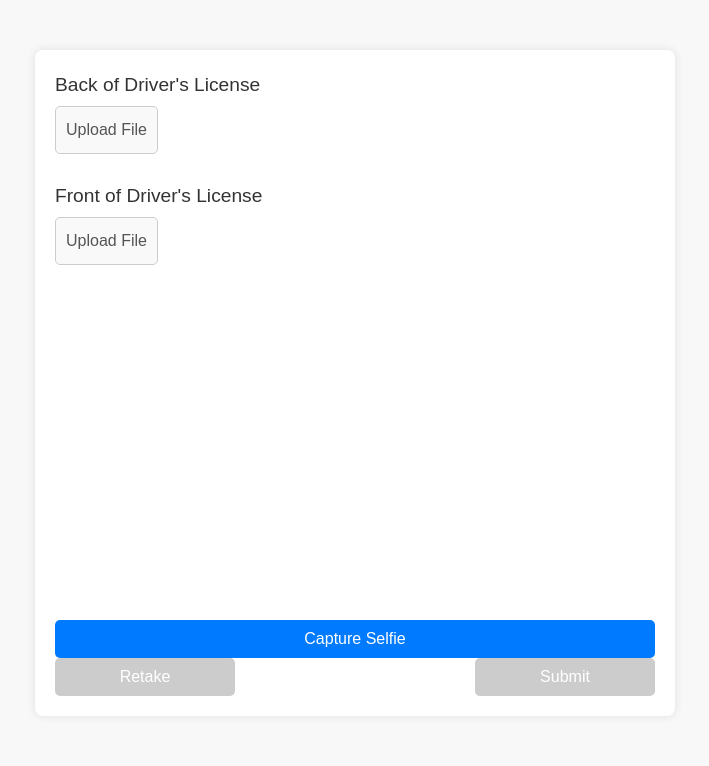
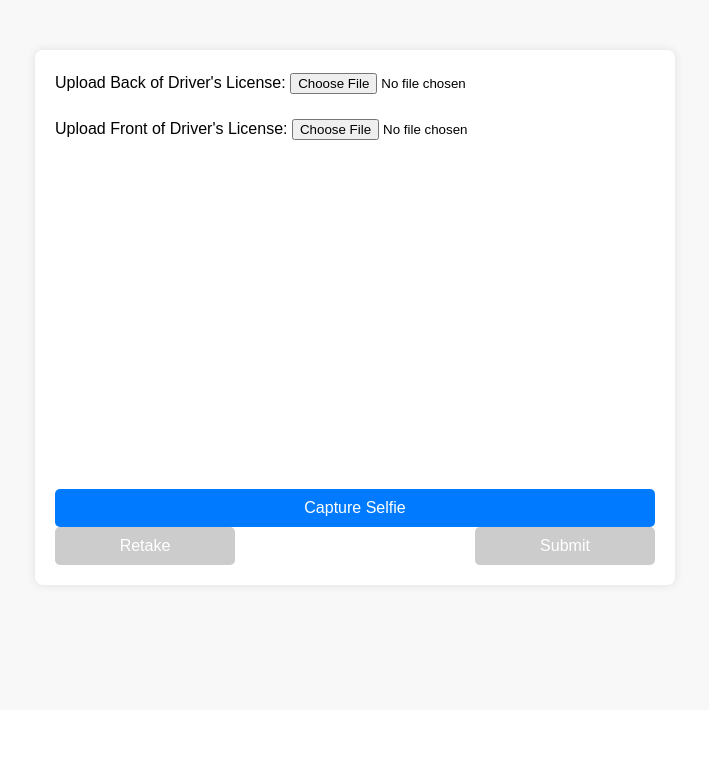
Before and after one commit to Colin115/Hackathon, a Flask app: page /verify_user_id/ in a window 1280 px wide. Shown: the part 90-856 px from the top of the page, without its empty margins (285-994 px from the left). After the commit the page ends 678 px from the top, so only its background shows below. Run offline with Flask 3, Linux system fonts and the light colour scheme; the visitor is signed in with stand-in values (Sample User, id 1).

Commit message:
user verify page complete

```diff
--- a/templates/verify_user_id.html
+++ b/templates/verify_user_id.html
@@ -34,35 +34,16 @@
       <div class="container">
         <div class="input-group-container">
           <div class="input-group">
-            <label for="licenseInputBack" class="file-label"
-              >Back of Driver's License</label
+            <label for="licenseInputBack"
+              >Upload Back of Driver's License:</label
             >
-            <div class="file-input">
-              <input
-                type="file"
-                id="licenseInputBack"
-                accept="image/*"
-                class="file-selector"
-                onchange="displayFileName('licenseInputBack')"
-              />
-              <span class="file-custom">Upload File</span>
-            </div>
+            <input type="file" id="licenseInputBack" accept="image/*" />
           </div>
-
           <div class="input-group">
-            <label for="licenseInputFront" class="file-label"
-              >Front of Driver's License</label
+            <label for="licenseInputFront"
+              >Upload Front of Driver's License:</label
             >
-            <div class="file-input">
-              <input
-                type="file"
-                id="licenseInputFront"
-                accept="image/*"
-                class="file-selector"
-                onchange="displayFileName('licenseInputFront')"
-              />
-              <span class="file-custom">Upload File</span>
-            </div>
+            <input type="file" id="licenseInputFront" accept="image/*" />
           </div>
         </div>
         <div class="video-container">
```
